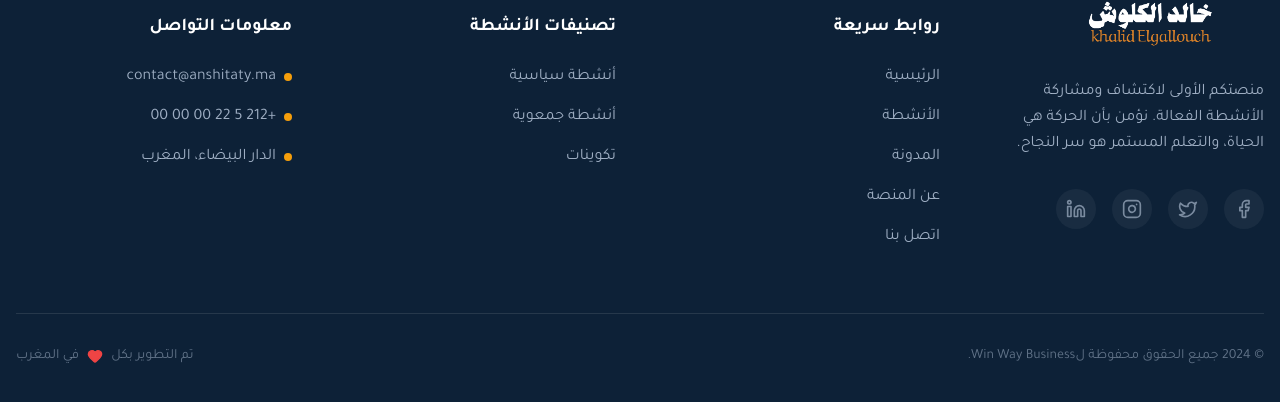
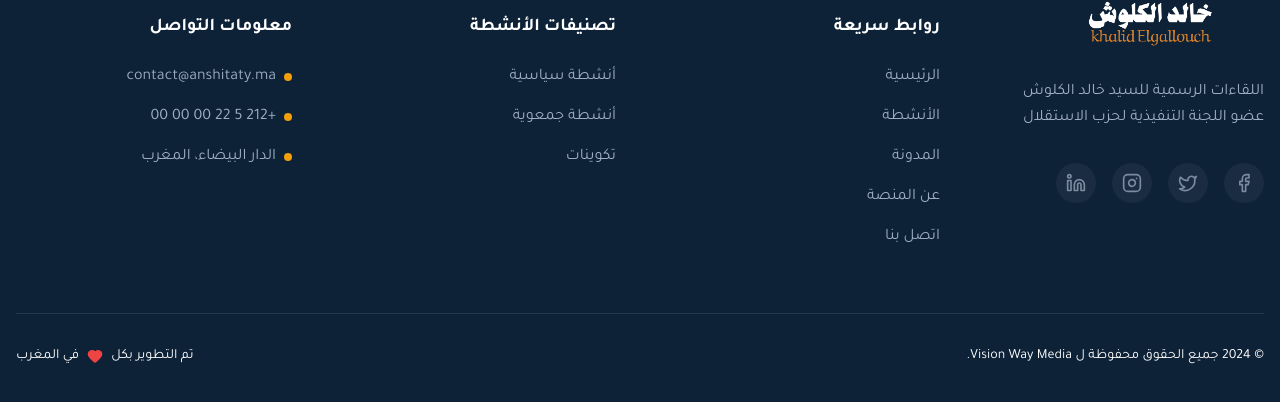
Before and after one commit to badrGADI/khalidgallouch, a React (Vite) app: page / in a window 1280 px wide. Shown: the part 2676-3078 px from the top of the page. Built offline with nearby package versions, Linux system fonts and the light colour scheme; no server answers; the database is empty.

Commit message:
feat: add Footer component

```diff
--- a/components/Footer.tsx
+++ b/components/Footer.tsx
@@ -18,7 +18,8 @@ const Footer: React.FC = () => {
               />
             </Link>
             <p className="text-blue-100/70 leading-relaxed mb-8">
-              منصتكم الأولى لاكتشاف ومشاركة الأنشطة الفعالة. نؤمن بأن الحركة هي الحياة، والتعلم المستمر هو سر النجاح.
+اللقاءات الرسمية للسيد خالد الكلوش
+عضو اللجنة التنفيذية لحزب الاستقلال
             </p>
             <div className="flex gap-4">
               {[Facebook, Twitter, Instagram, Linkedin].map((Icon, i) => (
@@ -77,10 +78,10 @@ const Footer: React.FC = () => {
         </div>
 
         <div className="pt-8 border-t border-white/10 flex flex-col md:flex-row justify-between items-center gap-6">
-          <p className="text-blue-100/40 text-sm">
-            © 2024 جميع الحقوق محفوظة لWin Way Business.
+          <p className="text-white text-sm">
+            © 2024 جميع الحقوق محفوظة ل Vision Way Media.
           </p>
-          <div className="flex items-center gap-2 text-sm text-blue-100/40">
+          <div className="flex items-center gap-2 text-sm text-white">
             تم التطوير بكل <Heart className="w-4 h-4 text-red-500 fill-red-500" /> في المغرب
           </div>
         </div>
```
